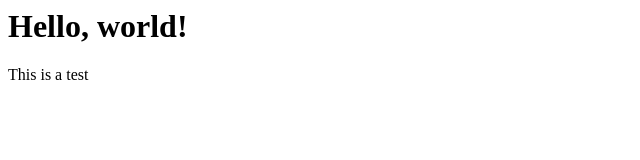
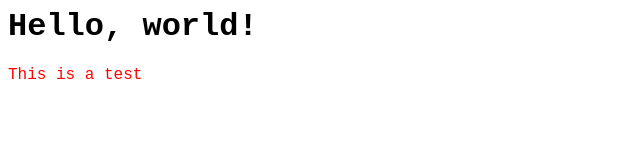
Before and after one commit to pajuaneza/test-repo, a plain HTML site: page index.html in a window 1280 px wide. Shown: the whole page, without its empty margins (0-640 px from the left). Drawn offline with Linux system fonts and the light colour scheme.

Commit message:
Add design

```diff
--- a/index.html
+++ b/index.html
@@ -1,4 +1,17 @@
 <html>
+
+<head>
+    <style>
+        *
+        {
+            font-family: 'Courier New', Courier, monospace;
+        }
+
+        p {
+            color: red;
+        }
+    </style>
+</head>
 
 <body>
     <h1>Hello, world!</h1>
```
